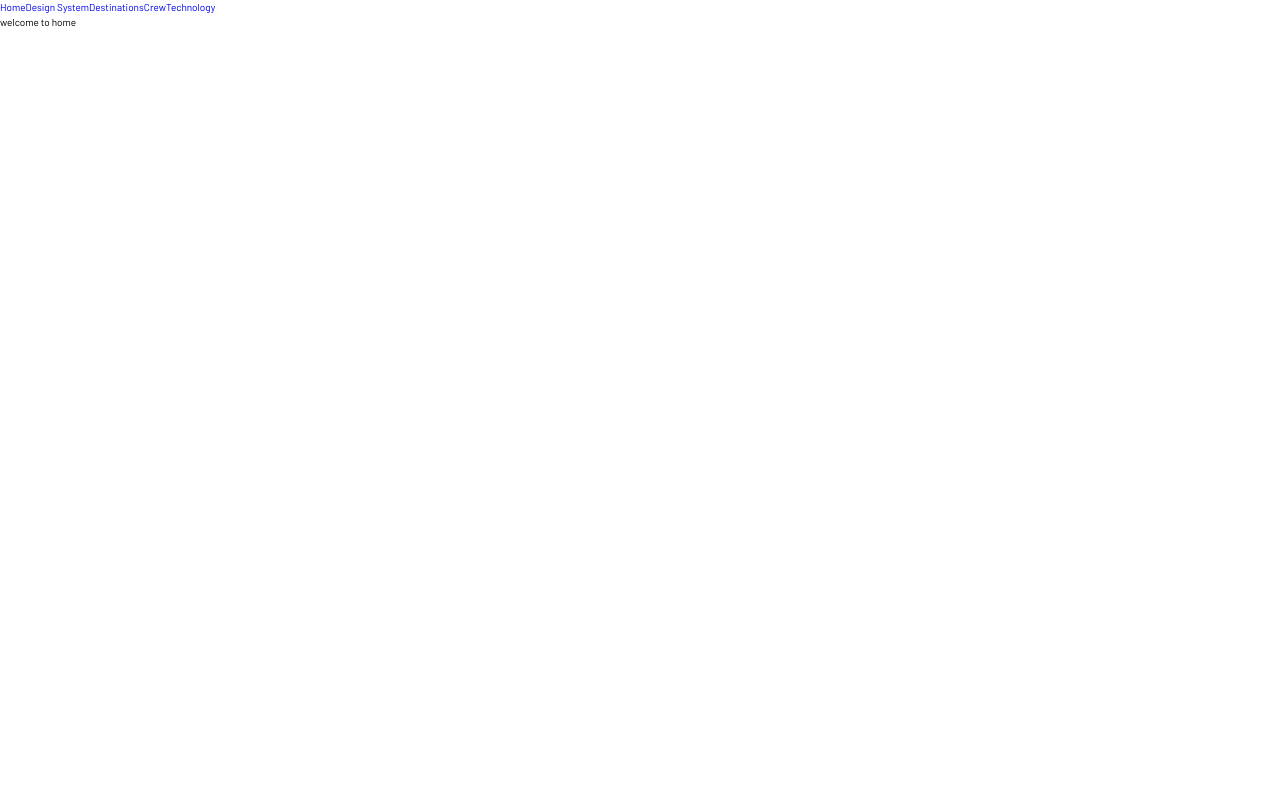
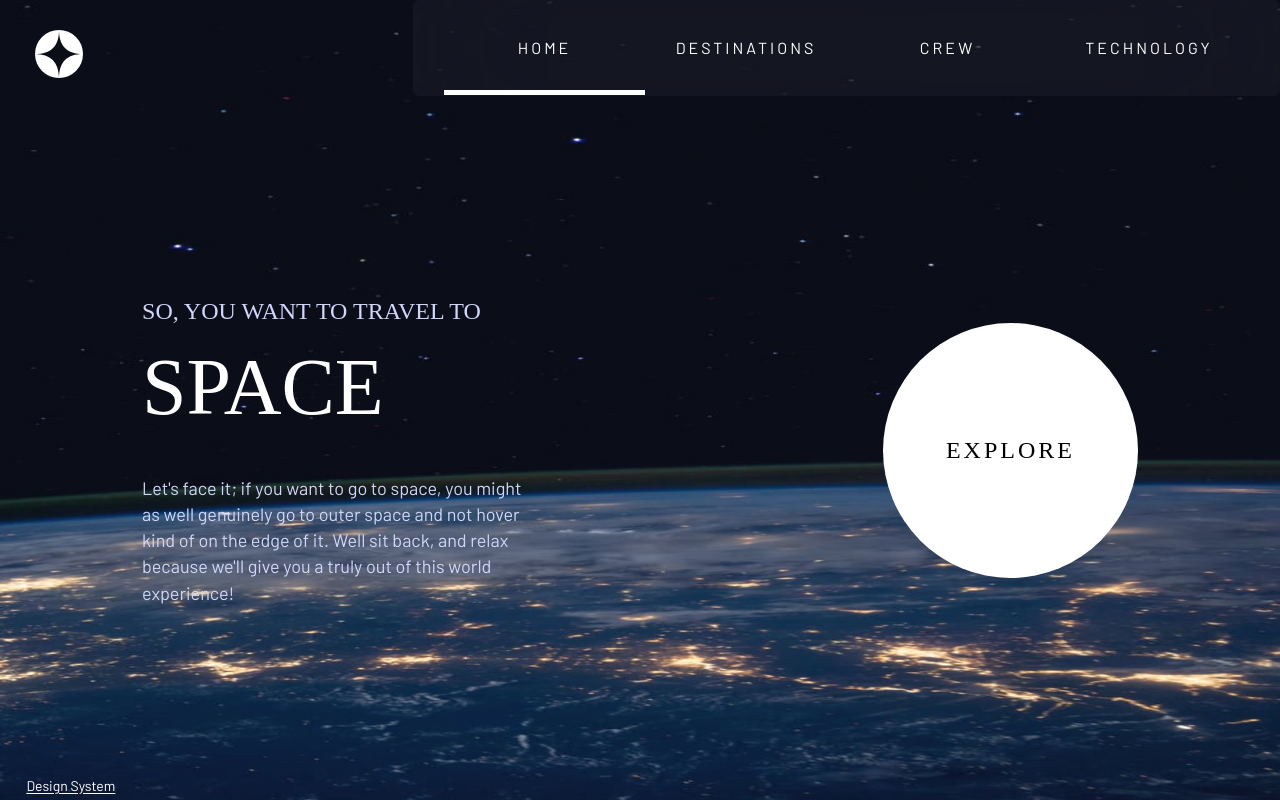
Before and after one commit to KhaledMostafa990/react-ts-space-tourism-website, a React (Create React App) app: page /home in a window 1280 px wide. Built offline with nearby package versions, Linux system fonts and the light colour scheme; a web font is replaced by a local one.

Commit message:
complete the home page and  the main nav

```diff
--- a/src/App.tsx
+++ b/src/App.tsx
@@ -1,45 +1,88 @@
 import DesignSystemPage from 'components/pages/DesignSystemPage';
+import Home from 'components/pages/Home';
 import { Routes, Route, Navigate, Link, useLocation } from 'react-router-dom';
 import './sass/main.scss';
+import logo from './assets/shared/logo.svg';
+import { MainNav } from 'components/base/MainNav';
 
-function App() {
+export default function App() {
   const { pathname } = useLocation();
 
   return (
     <div className='App fw-400'>
-      <ul className='flex'>
-        <li>
-          <Link to='/home'>Home</Link>
-        </li>
-        {pathname !== '/designsystem' && (
-          <li>
-            <Link to='/designsystem'>Design System</Link>
-          </li>
-        )}
-        <li>
-          <Link to='/destinations'>Destinations</Link>
-        </li>
-        <li>
-          <Link to='/crew'>Crew</Link>
-        </li>
-        <li>
-          <Link to='/technology'>Technology</Link>
-        </li>
-      </ul>
+      {pathname !== '/designsystem' && <MainHeader />}
 
       <Routes>
         <Route path='/' element={<Navigate to='/home' replace={true} />} />
-        <Route path='/home' element={<div>welcome to home</div>} />
+        <Route path='/home' element={<Home />} />
         <Route path='/designsystem' element={<DesignSystemPage />} />
 
-        <Route path='/destinations' element={<p>welcome to destinations</p>} />
+        <Route
+          path='/destinations'
+          element={<div>pick your destinations</div>}
+        />
         <Route path='/crew' element={<div>welcome to Crew</div>} />
-        <Route path='/technology' element={<div>welcome to Technology </div>} />
+        <Route path='/technology' element={<div>welcome to technology </div>} />
 
         <Route path='*' element={<div> Not Found </div>} />
       </Routes>
     </div>
   );
 }
+export function MainHeader() {
+  const navListItems = ['./home', './destinations', './crew', './technology'];
 
-export default App;
+  const navitemHandler = clickNavHandler('indicator-active');
+
+  const menuHandler = menuClickHandler('menu-btn', 'main-nav', 'active');
+
+  return (
+    <header
+      className={`header flex justify-between align-center pt-6 px-7 lg-pt-5 xl-pl-5`}
+    >
+      <figure>
+        <img className={'logo'} alt={'space tourism logo'} src={logo} />
+      </figure>
+
+      <MainNav items={navListItems} clickHandler={navitemHandler} />
+
+      <div className={'icon-wrapper'}>
+        <button
+          id='menu-btn'
+          className={'hamburger-icon btn flex-col'}
+          aria-haspopup='true'
+          onClick={menuHandler}
+        >
+          <span />
+          <span />
+          <span />
+        </button>
+      </div>
+    </header>
+  );
+}
+function menuClickHandler(
+  menuBtn: string,
+  menuItem: string,
+  activeClass: string
+) {
+  return (event: any) => {
+    const header = event.target.closest('header');
+    const menu = header.querySelector(`#${menuItem}`);
+    const toggleBtn = header.querySelector(`#${menuBtn}`);
+
+    toggleBtn.classList.toggle(activeClass);
+    menu.classList.toggle(activeClass);
+  };
+}
+
+function clickNavHandler(indicatorActive: string) {
+  return (event: any) => {
+    const targetItem = event.target.closest('li');
+
+    Array.from(targetItem.parentElement).forEach((el: any) => {
+      el.classList.remove(indicatorActive);
+    });
+    targetItem.classList.add(indicatorActive);
+  };
+}
--- a/src/components/base/MainNav.tsx
+++ b/src/components/base/MainNav.tsx
@@ -1,26 +1,48 @@
 import React from 'react';
-import { Link } from 'react-router-dom';
+import { Link, useLocation } from 'react-router-dom';
 import { NumberedTitle } from './NumberedTitle';
 
-export function MainNav({ items }: { items: string[] }) {
+export function MainNav({
+  items,
+  clickHandler,
+}: {
+  items: string[];
+  clickHandler?: any;
+}) {
+  const { pathname } = useLocation();
+
   const activeExample = (text: string) =>
     text.match(/active/) && 'indicator-active';
 
+  const currentActivePath = (text: string) =>
+    text.slice(1).toLowerCase() === pathname && 'indicator-active';
+
   return (
-    <nav className='main-nav pl-3 md-pl-0 pt-10 md-pt-0 md-flex md-justify-center'>
+    <nav
+      id='main-nav'
+      style={{ '--base-sizing': '1.5rem' } as React.CSSProperties}
+      className={`main-nav pl-2 md-pl-0 pt-8 md-pt-0 md-flex md-justify-center ${
+        items[0] === 'active' && 'main-nav-example'
+      }`}
+    >
       <ul className='main-nav__list flex-col  md-flex-row md-justify-center md-align-center '>
         {items.map((item: string, idx: number) => (
           <li
             key={item}
             className={`
             main-nav__item flex align-center md-justify-center
-            ${activeExample(item)}`}
+            ${activeExample(item)}
+            ${currentActivePath(item)}`}
+            onClick={clickHandler}
           >
             <Link
               to={item[0] === '.' ? `${item}` : ''}
-              className='main-nav__link fs-300 flex align-center'
+              className='main-nav__link fs-300 flex align-center md-justify-center '
             >
-              <NumberedTitle num={`0${idx + 1}`} text={item} />
+              <NumberedTitle
+                num={`0${idx + 1}`}
+                text={item[0] === '.' ? item.slice(2) : item}
+              />
             </Link>
           </li>
         ))}
--- a/src/components/pages/DesignSystemPage.tsx
+++ b/src/components/pages/DesignSystemPage.tsx
@@ -15,7 +15,7 @@ export default function DesignSystemPage() {
       style={{ '--base-sizing': '1rem' } as React.CSSProperties}
       className={`${styles['design-page']} flex-col gap-8 px-3 lg-px-10 bg-tertiary-100 text-primary-100`}
     >
-      <header className='header flex align-center justify-between py-4'>
+      <header className='flex align-center justify-between py-4'>
         <img className='logo' src={logo} alt='logo' />
         <h1 className='heading fs-500 fw-400 ff-secondary letter-spc-3 uppercase'>
           design system
--- /dev/null
+++ b/src/components/pages/Home.module.scss
@@ -0,0 +1,46 @@
+@use '../../sass/mixins.scss' as *;
+
+.home-wrapper {
+  height: 100vh;
+  width: 100vw;
+}
+
+.homepage {
+  height: 100vh;
+  width: 100vw;
+  background-image: url('../../assets//home/background-home-mobile.jpg');
+  background-repeat: no-repeat;
+  background-size: 100% 100%;
+
+  p {
+    max-inline-size: 38ch;
+  }
+
+  @include md {
+    background-image: url('../../assets/home/background-home-tablet.jpg');
+    background-position-y: 80%;
+  }
+
+  @include lg {
+    padding-inline: 11.1vw;
+  }
+
+  @include xl {
+    background-image: url('../../assets/home/background-home-desktop.jpg');
+    button {
+      position: relative;
+      top: 10rem;
+    }
+  }
+}
+
+.design-system-link {
+  position: absolute;
+  bottom: 0.5%;
+  left: 0.5%;
+  font-size: 1.1rem;
+  text-decoration: underline;
+  text-underline-offset: 0.2rem;
+  text-transform: capitalize;
+  z-index: 9999;
+}
--- /dev/null
+++ b/src/components/pages/Home.tsx
@@ -0,0 +1,47 @@
+// import React from 'react';
+import { MainButton } from 'components/base/MainButton';
+import { Link, useLocation } from 'react-router-dom';
+import styles from './Home.module.scss';
+
+export default function Home() {
+  const { pathname } = useLocation();
+  return (
+    <main
+      style={{ '--base-sizing': '2rem' } as React.CSSProperties}
+      className={`${styles['homepage']} flex-col gap-5 justify-center lg-align-center lg-justify-between lg-flex-row pt-5`}
+    >
+      <section
+        className={`flex-col gap-3 lg-gap-3 align-center lg-align-start `}
+      >
+        <h1
+          className={`uppercase text-center lg-text-start ff-primary fw-400 text-primary-100`}
+        >
+          <span className={`block fs-500 text-secondary-100`}>
+            so, you want to travel to
+          </span>
+          <span className={`block fs-900`}>space</span>
+        </h1>
+
+        <p className={`fs-400 text-center lg-text-start text-secondary-100`}>
+          Let's face it; if you want to go to space, you might as well genuinely
+          go to outer space and not hover kind of on the edge of it. Well sit
+          back, and relax because we'll give you a truly out of this world
+          experience!
+        </p>
+      </section>
+
+      <section className='btn-wrapper flex justify-center'>
+        <MainButton>explore</MainButton>
+      </section>
+
+      {pathname === '/home' && (
+        <Link
+          className={`${styles['design-system-link']} text-primary-100 fs-200 px-1`}
+          to='/designsystem'
+        >
+          Design System
+        </Link>
+      )}
+    </main>
+  );
+}
--- a/src/sass/_components.scss
+++ b/src/sass/_components.scss
@@ -1,5 +1,108 @@
 @use 'variables.scss' as *;
 @use 'mixins.scss' as *;
+
+.header {
+  z-index: 999;
+  position: fixed;
+  width: 100%;
+  @include xl {
+    top: 3.2rem;
+
+    &::before {
+      content: '';
+      background-color: map-get($all_colors, primary, 100);
+      width: calc((350px * 100%) / 1440px);
+      height: 0.2rem;
+
+      position: absolute;
+      left: 12.5%;
+      opacity: 0.25;
+      z-index: 999;
+      border-radius: 1rem;
+    }
+  }
+}
+
+.icon-wrapper {
+  z-index: 999;
+  @include md {
+    display: none;
+  }
+}
+
+.hamburger-icon {
+  width: 24px;
+  height: 24px;
+  gap: 0.93rem;
+
+  > * {
+    width: 100%;
+    height: 0.35rem;
+    background-color: map-get($all_colors, secondary, 100);
+    transition: transform var(--base-transition-duration) ease-out 0.1s;
+  }
+
+  &:not(.active):hover {
+    > * {
+      &:nth-child(1) {
+        transform: rotate(10deg);
+      }
+      &:nth-child(3) {
+        transform: rotate(-10deg);
+      }
+    }
+  }
+  &.active:hover {
+    > * {
+      &:nth-child(1) {
+        transform: rotate(60deg);
+      }
+      &:nth-child(3) {
+        transform: rotate(-60deg);
+      }
+    }
+  }
+  &.active {
+    justify-content: center;
+    > * {
+      position: absolute;
+      &:nth-child(2) {
+        opacity: 0;
+      }
+    }
+    // The first and 3rd child to be the shape-> X
+    > * {
+      &:nth-child(1) {
+        transform: rotate(45deg);
+      }
+      &:nth-child(3) {
+        transform: rotate(-45deg);
+      }
+    }
+  }
+  @keyframes stretchingSpan1 {
+    0% {
+      transform: rotate(0deg);
+    }
+    50% {
+      transform: rotate(10deg);
+    }
+    100% {
+      transform: rotate(0deg);
+    }
+  }
+  @keyframes stretchingSpan2 {
+    0% {
+      transform: rotate(0deg);
+    }
+    50% {
+      transform: rotate(-10deg);
+    }
+    100% {
+      transform: rotate(-0deg);
+    }
+  }
+}
 
 .main-nav {
   background-color: map-get($all_colors, primary, 600);
@@ -12,10 +115,30 @@
   border-radius: 0.6rem;
   transition: all var(--base-transition-duration) ease-in-out;
 
+  &:not(&-example) {
+    position: fixed;
+    right: -80%;
+    top: 0;
+    opacity: 0.2;
+    &.active {
+      opacity: 1;
+      right: 0;
+    }
+  }
+
   @include md {
     --main-nav-height: 9.6rem;
+
+    &:not(&-example) {
+      opacity: 1;
+      right: 0;
+    }
   }
-
+  @include xl {
+    &:not(&-example) {
+      top: 4rem;
+    }
+  }
   // nav list
   &__list {
     position: relative;
@@ -43,6 +166,21 @@
 
       > * {
         height: 100%;
+      }
+    }
+  }
+
+  &__link {
+    width: 100%;
+    height: 100%;
+    @include md {
+      span {
+        display: none;
+      }
+    }
+    @include xl {
+      span {
+        display: initial;
       }
     }
   }
--- a/src/sass/_variables.scss
+++ b/src/sass/_variables.scss
@@ -12,7 +12,7 @@
   --main-nav-width: 67.7vw;
   --main-nav-height: 100vh;
 
-  --main-navlist-width: calc(var(--main-nav-width) * 0.9);
+  --main-navlist-width: calc(var(--main-nav-width) * 0.93);
   --main-navlist-height: calc(var(--main-nav-height) * 0.2);
 
   --indicatorHeight: calc((var(--main-navlist-height)) / 4);
@@ -67,7 +67,7 @@ $font_size_map: (
   // Headings (will increase at bigger sizes)
   fs-900:
     (
-      xs: 15rem - 5rem,
+      xs: 15rem - 7rem,
       xl: 15rem,
     ),
   fs-800: (
@@ -83,7 +83,7 @@ $font_size_map: (
     xl: 3.2rem,
   ),
   fs-500: (
-    xs: 2.8rem - 0.2rem,
+    xs: 2.8rem - 0.4rem,
     xl: 2.8rem,
   ),
   // text
```
Also changed, not shown: 1 other file (tests, documents, lock files or other folders).
